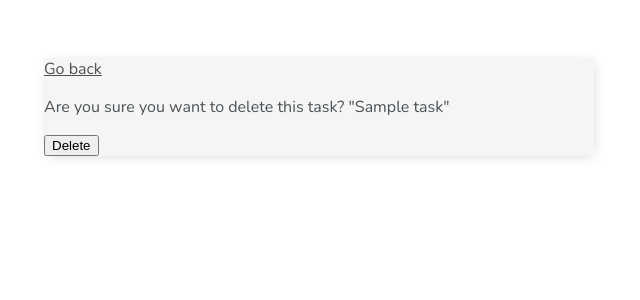
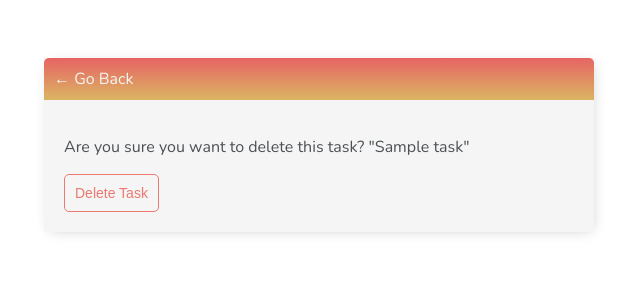
Before and after one commit to Code-Institute-Submissions/Madebybrown-TodoList.com, a Django app: template base/templates/base/task_confirm_delete.html in a window 1280 px wide. Shown: the top 300 px of the page, without its empty margins (321-961 px from the left). Run offline with Django 3.2, Linux system fonts and the light colour scheme; the template is opened without the code that fills it: most values are stand-ins (such as "Sample title", 1, 10 or a date in 2020).

Commit message:
Restructure task form page, and task confirm delete page, add styled classes

```diff
--- a/base/templates/base/main.html
+++ b/base/templates/base/main.html
@@ -137,6 +137,10 @@
             cursor: pointer;
             text-decoration: none;
         }
+
+        .card-body {
+            padding: 20px;
+        }
     </style>
 </head>
 
--- a/base/templates/base/task_confirm_delete.html
+++ b/base/templates/base/task_confirm_delete.html
@@ -1,11 +1,16 @@
 {% extends 'base/main.html' %}
 {% block content %}
 
-<a href="{% url 'tasks' %}">Go back</a>
-<form method="POST">
-    {% csrf_token %}
-    <p>Are you sure you want to delete this task? "{{ Task.title }}"</p>
-    <input type="submit" value="Delete">
-</form>
+<div class="header-bar">
+    <a href="{% url 'tasks' %}">&#8592; Go Back</a>
+</div>
+
+<div class="card-body">
+    <form method="POST">
+        {% csrf_token %}
+        <p>Are you sure you want to delete this task? "{{ Task.title }}"</p>
+        <input class="button" type="submit" value="Delete Task">
+    </form>
+</div>
 
 {% endblock %}
```
Also changed, not shown: base/templates/base/task_form.html (+10 -7 lines), db.sqlite3.
